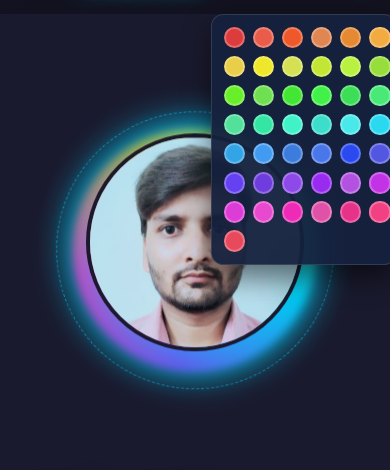
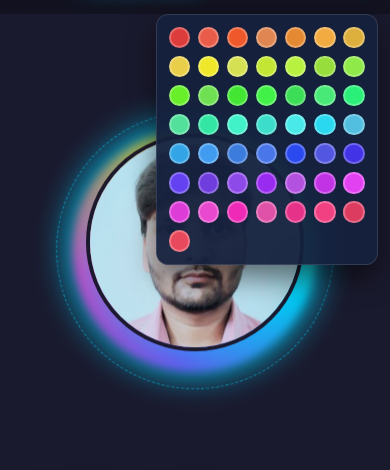
Before and after one commit to Ravi8264/Portfolio_Ravi_K, a plain HTML site: page index.html in a window 390 px wide. Both pictures are taken after a click on the button "Change theme color". Shown: the part 61-531 px from the top of the page. Drawn offline with nearby package versions, Linux system fonts and the light colour scheme.

Commit message:
Fix theme color picker swatches overflowing the panel

```diff
--- a/style.css
+++ b/style.css
@@ -120,10 +120,10 @@ header {
     position: absolute;
     top: 6rem;
     right: 0;
-    width: 26rem;
+    width: max-content;
     padding: 1.4rem;
     display: grid;
-    grid-template-columns: repeat(8, 1fr);
+    grid-template-columns: repeat(8, 2.4rem);
     gap: 0.9rem;
     background: rgba(22, 33, 62, 0.95);
     backdrop-filter: blur(16px);
@@ -1224,9 +1224,9 @@ footer {
     }
 
     .theme-panel {
-      width: 21rem;
-      grid-template-columns: repeat(7, 1fr);
-      right: -2rem;
+      width: max-content;
+      grid-template-columns: repeat(7, 2.4rem);
+      right: 0;
     }
 
         .project-box {
```
